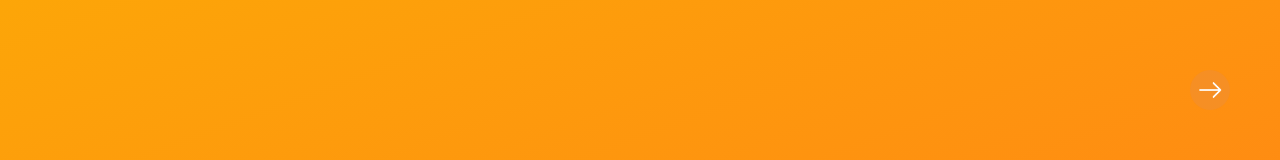
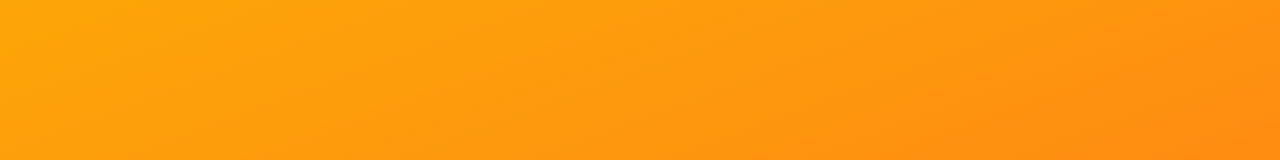
Before and after one commit to Tea-B/Maleteo, a React (Create React App) app: page / in a window 1280 px wide. Shown: the part 505-665 px from the top of the page. Built offline with nearby package versions, Linux system fonts and the light colour scheme.

Commit message:
cambios minimos

```diff
--- a/src/Pages/StartModal/StartModal.jsx
+++ b/src/Pages/StartModal/StartModal.jsx
@@ -1,5 +1,4 @@
 import React from 'react'
-import { ArrowButton } from '../../Components/ArrowButton/ArrowButton';
 import './StartModal.scss';
 
 export const StartModal = () => {
@@ -9,7 +8,6 @@ export const StartModal = () => {
         <img className='draw-logo' src='./Assets/Images/maleteo-logo.png' alt=''></img>
         <img className='b-paragraph__logo' src='./Assets/Images/Maleteo-paragraph-logo.png' alt=''></img>
       </div>
-        <ArrowButton></ArrowButton>
     </main>
 
   )
```
